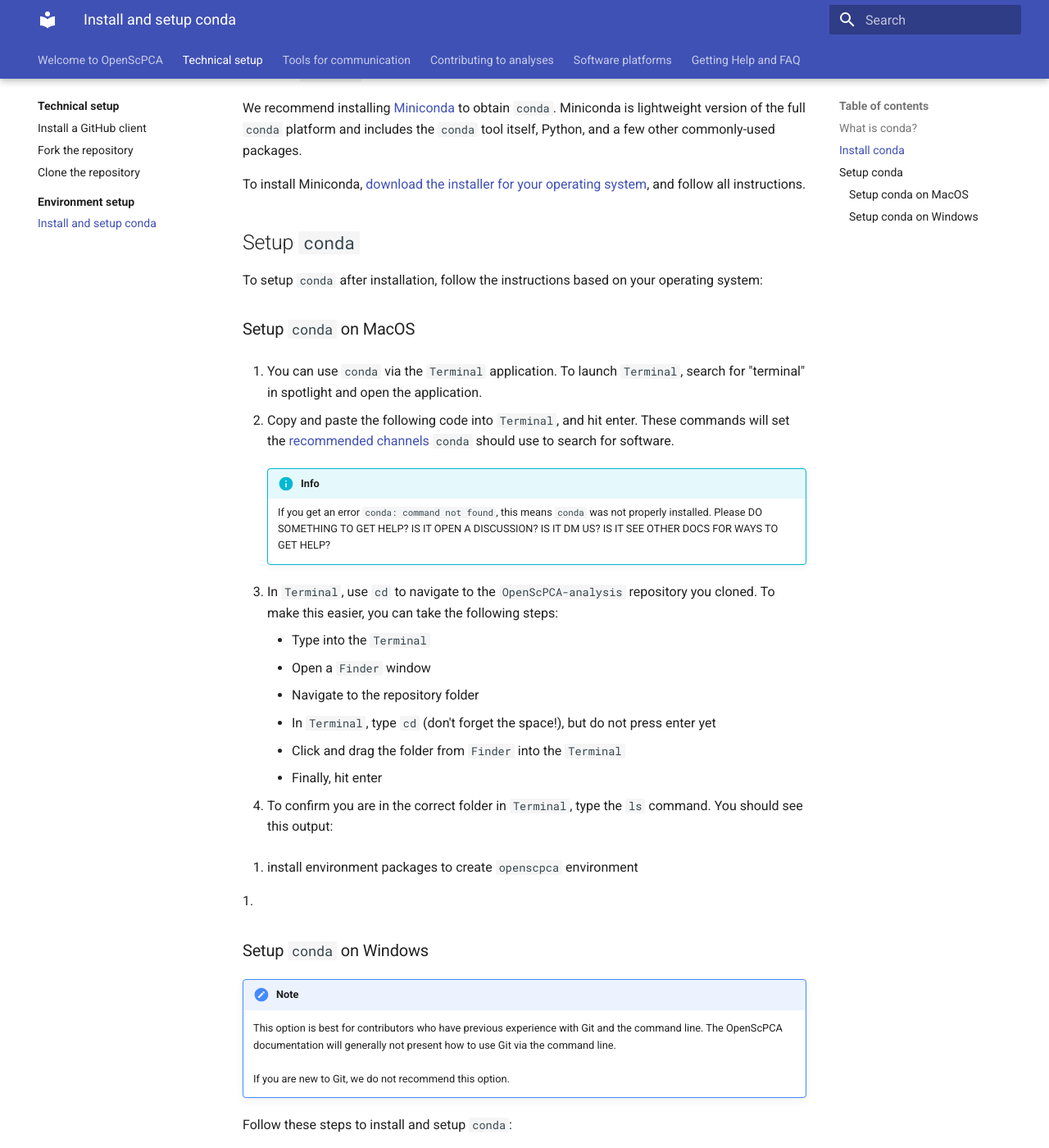
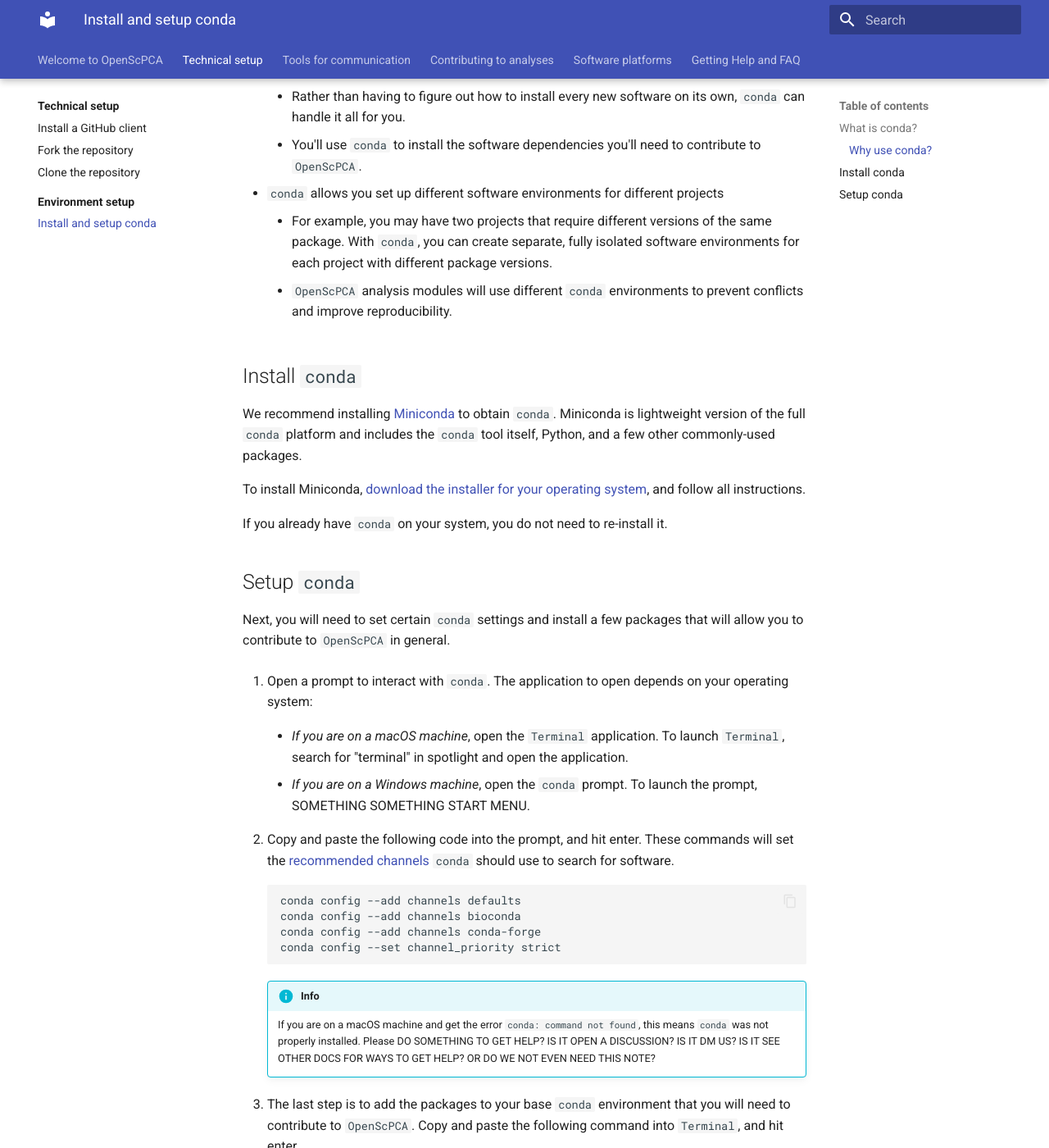
Before and after one commit to AlexsLemonade/OpenScPCA-analysis, an MkDocs documentation site: the page built from docs/technical-setup/environment-setup/setup-conda.md, in a window 1280 px wide and 1400 px high, scrolled down 471 px. Shown: the whole window at 82% size. Built offline with MkDocs 1.6.1 and Material for MkDocs 9.7.7, drawn with Linux system fonts in a browser that asks for light colours; some of the changed text lies outside the part shown.

Commit message:
consolidate docs into list for mac and pc

```diff
--- a/docs/technical-setup/environment-setup/setup-conda.md
+++ b/docs/technical-setup/environment-setup/setup-conda.md
@@ -4,12 +4,22 @@
 
 The `OpenScPCA` project uses [`conda`](https://docs.anaconda.com/free/miniconda/index.html) to setup your software environment.
 `conda` is a command-line software management tool which helps you install and track specific versions of software in many programming languages.
-We also use `conda` to handle [software dependencies for Python-based analysis modules](STUB_LINK).
+
 This page provides instructions on how to install `conda` and use it to install certain software you will need to contribute to `OpenScPCA`.
 
-With `conda`, you can also set up different software environments on your computer.
-For example, you may have one project that uses Python version 3.6, and another that uses Python version 3.12.
-You can use `conda` to set upip differe
+
+### Why use `conda`?
+
+There are two main reasons we use `conda` for `OpenScPCA`:
+
+- `conda` provides a "one stop shop" for installing lots of different software
+    - Rather than having to figure out how to install every new software on its own, `conda` can handle it all for you.
+    - You'll use `conda` to install the software dependencies you'll need to contribute to `OpenScPCA`.
+- `conda` allows you set up different software environments for different projects
+    - For example, you may have two projects that require different versions of the same package.
+    With `conda`, you can create separate, fully isolated software environments for each project with different package versions.
+    - `OpenScPCA` analysis modules will use different `conda` environments to prevent conflicts and improve reproducibility.
+
 
 ## Install `conda`
 
@@ -18,52 +28,43 @@
 
 To install Miniconda, [download the installer for your operating system](https://docs.anaconda.com/free/miniconda/miniconda-install/), and follow all instructions.
 
+If you already have `conda` on your system, you do not need to re-install it.
+
 ## Setup `conda`
 
-To setup `conda` after installation, follow the instructions based on your operating system:
+Next, you will need to set certain `conda` settings and install a few packages that will allow you to contribute to `OpenScPCA` in general.
 
-### Setup `conda` on MacOS
-
-1. You can use `conda` via the `Terminal` application.
-To launch `Terminal`, search for "terminal" in spotlight and open the application.
+1. Open a prompt to interact with `conda`.
+The application to open depends on your operating system:
+    - _If you are on a macOS machine_, open the `Terminal` application.
+    To launch `Terminal`, search for "terminal" in spotlight and open the application.
 
 
+    - _If you are on a Windows machine_, open the `conda` prompt.
+    To launch the prompt, SOMETHING SOMETHING START MENU.
 
-1. Copy and paste the following code into `Terminal`, and hit enter.
-These commands will set the [recommended channels](https://docs.conda.io/projects/conda/en/latest/user-guide/concepts/channels.html) `conda` should use to search for software.
+1. Copy and paste the following code into the prompt, and hit enter.
+These commands will set the [recommended channels](https://docs.conda.io/projects/conda/en/latest/user-guide/concepts/channels.html) `conda` should use to search for software. <!-- For an indented code block, no backticks - just tab in twice -->
+
+        conda config --add channels defaults
+        conda config --add channels bioconda
+        conda config --add channels conda-forge
+        conda config --set channel_priority strict
+
+    !!! info
+        If you are on a macOS machine and get the error `conda: command not found`, this means `conda` was not properly installed.
+        Please DO SOMETHING TO GET HELP? IS IT OPEN A DISCUSSION? IS IT DM US? IS IT SEE OTHER DOCS FOR WAYS TO GET HELP?
+        OR DO WE NOT EVEN NEED THIS NOTE?
+
+1. The last step is to add the packages to your base `conda` environment that you will need to contribute to `OpenScPCA`.
+Copy and paste the following command into `Terminal`, and hit enter.
+
+        conda install awscli jq pre-commit
 
 
-    !!! info
-        If you get an error `conda: command not found`, this means `conda` was not properly installed.
-        Please DO SOMETHING TO GET HELP? IS IT OPEN A DISCUSSION? IS IT DM US? IS IT SEE OTHER DOCS FOR WAYS TO GET HELP?
+    - The [`awscli` package](https://pypi.org/project/awscli/) will allow you to interact with [data stored in the Amazon Web Services (AWS) S3 bucket](STUB_LINK)
+    - The [`jq` package](https://pypi.org/project/jq/) provides JSON parsing capabilities
+    - The [`pre-commit`](https://pypi.org/project/pre-commit/) package will allow you to use [pre-commit hooks when contributing to analysis modules](STUB_LINK)
 
-1. In `Terminal`, use `cd` to navigate to the `OpenScPCA-analysis` repository you cloned. To make this easier, you can take the following steps:
-    - Type into the `Terminal`
-    - Open a `Finder` window
-    - Navigate to the repository folder
-    - In `Terminal`, type `cd ` (don't forget the space!), but do not press enter yet
-    - Click and drag the folder from `Finder` into the `Terminal`
-    - Finally, hit enter
-    <!-- TODO: Insert movie/gif here!! -->
-
-
-1. To confirm you are in the correct folder in `Terminal`, type the `ls` command.
-You should see this output:
-<!-- img of ls output -->
-
-1. install environment packages to create `openscpca` environment
-
-1.
-
-
-
-### Setup `conda` on Windows
-
-!!! note
-    This option is best for contributors who have previous experience with Git and the command line.
-    The OpenScPCA documentation will generally not present how to use Git via the command line.<br><br>
-    If you are new to Git, we do not recommend this option.
-
-Follow these steps to install and setup `conda`:
-
-1.
+All set!
+You can now safely close the prompt.
```
